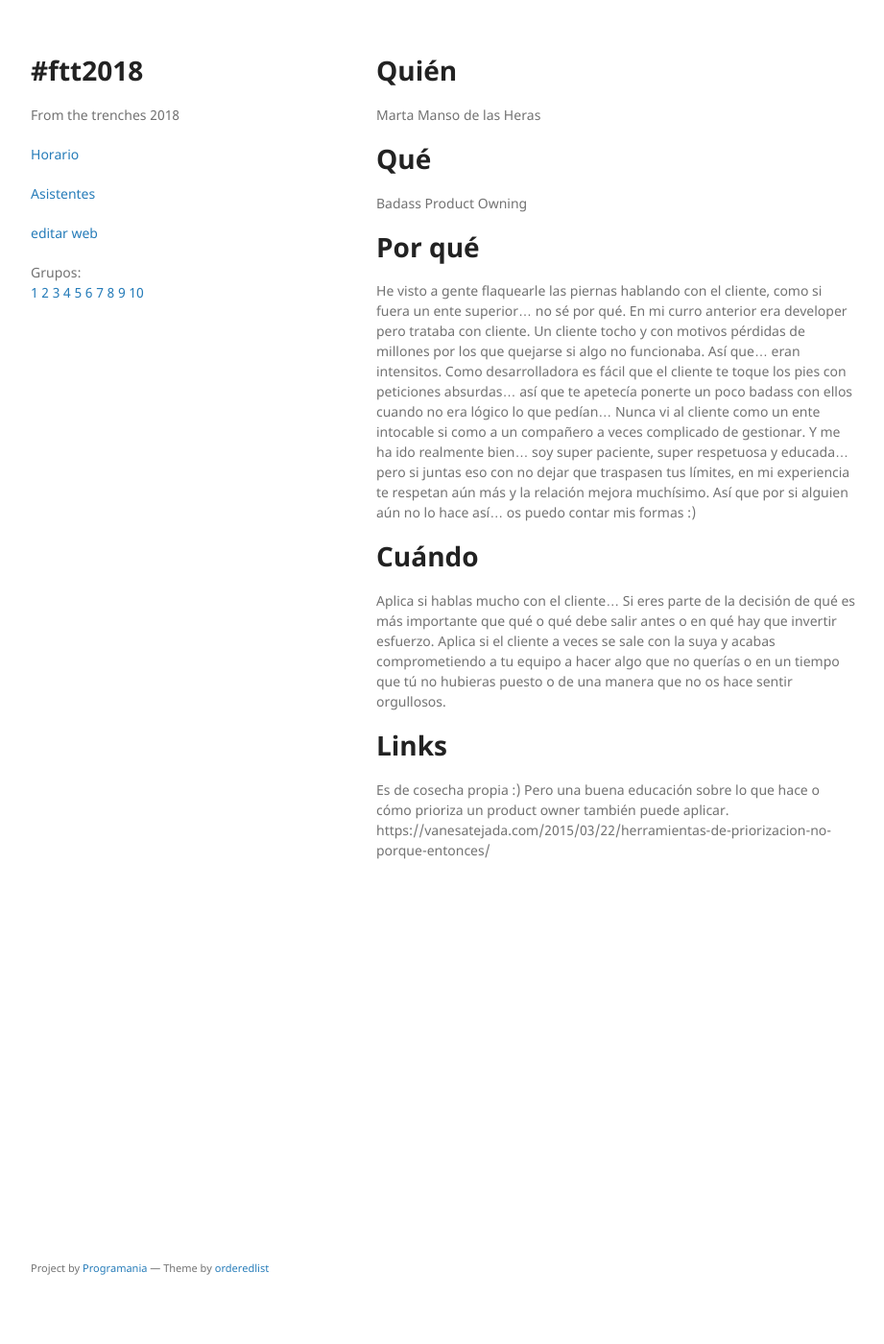
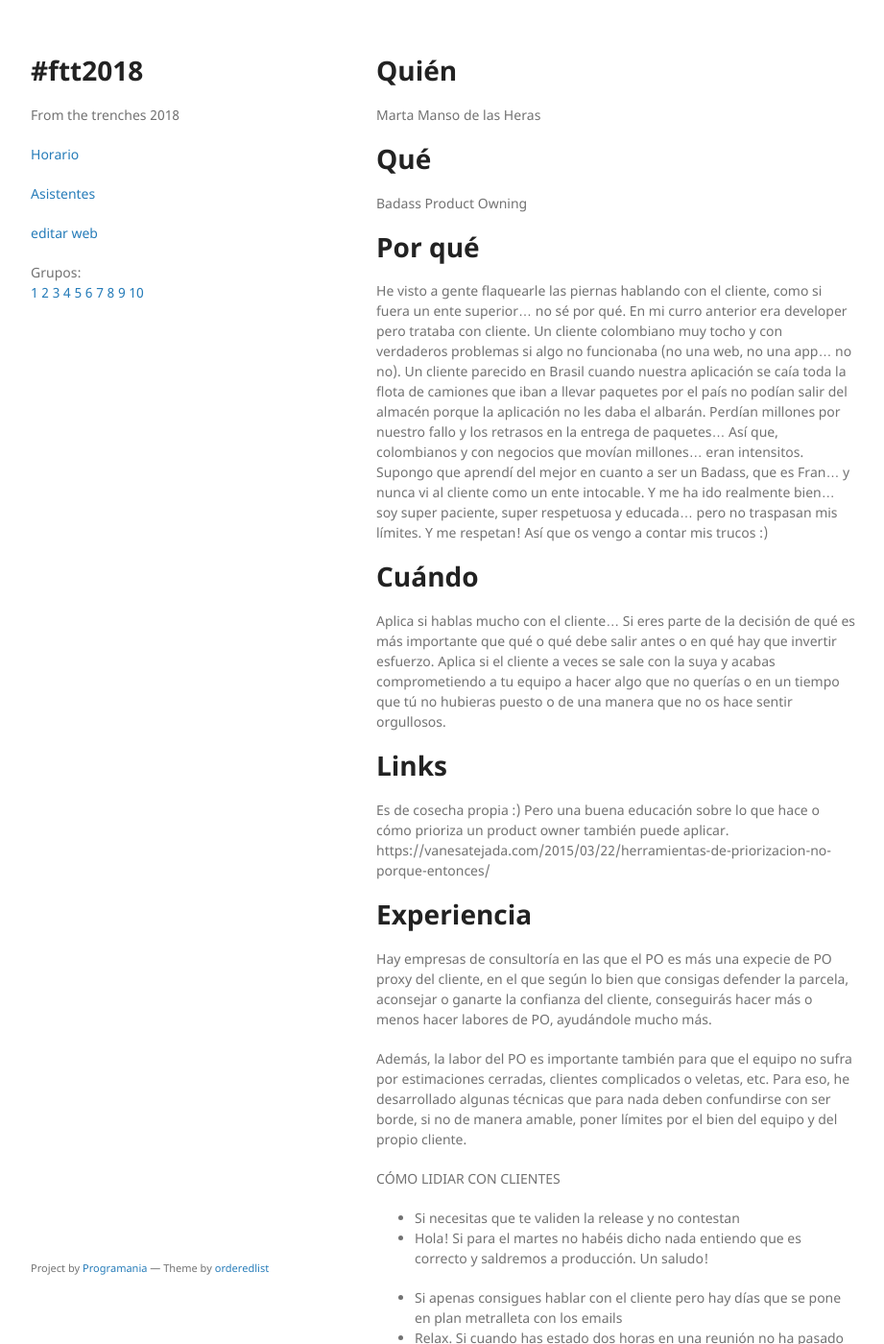
Before and after one commit to xala3pa/ftt2018, a Jekyll site: the page built from experiencias/6.md, in a window 1280 px wide and 1400 px high. Shown: the whole window at 96% size, without its empty margins (178-1099 px from the left). Built offline with Jekyll 4.4.1, drawn with Linux system fonts in a browser that asks for light colours; our own code applies the rules of GitHub Pages for plain Markdown files; some of the changed text lies outside the part shown.

Commit message:
Update 6.md

```diff
--- a/experiencias/6.md
+++ b/experiencias/6.md
@@ -5,7 +5,17 @@ Marta Manso de las Heras
 Badass Product Owning
 
 # Por qué
-He visto a gente flaquearle las piernas hablando con el cliente, como si fuera un ente superior… no sé por qué. En mi curro anterior era developer pero trataba con cliente. Un cliente tocho y con motivos pérdidas de millones por los que quejarse si algo no funcionaba. Así que… eran intensitos. Como desarrolladora es fácil que el cliente te toque los pies con peticiones absurdas... así que te apetecía ponerte un poco badass con ellos cuando no era lógico lo que pedían… Nunca vi al cliente como un ente intocable si como a un compañero a veces complicado de gestionar. Y me ha ido realmente bien… soy super paciente, super respetuosa y educada… pero si juntas eso con no dejar que traspasen tus límites, en mi experiencia te respetan aún más y la relación mejora muchísimo. Así que por si alguien aún no lo hace así... os puedo contar mis formas :)
+He visto a gente flaquearle las piernas hablando con el cliente, como si fuera un ente
+superior... no sé por qué. En mi curro anterior era developer pero trataba con cliente. Un
+cliente colombiano muy tocho y con verdaderos problemas si algo no funcionaba (no una
+web, no una app... no no). Un cliente parecido en Brasil cuando nuestra aplicación se caía
+toda la flota de camiones que iban a llevar paquetes por el país no podían salir del almacén
+porque la aplicación no les daba el albarán. Perdían millones por nuestro fallo y los retrasos
+en la entrega de paquetes... Así que, colombianos y con negocios que movían millones...
+eran intensitos. Supongo que aprendí del mejor en cuanto a ser un Badass, que es Fran... y
+nunca vi al cliente como un ente intocable. Y me ha ido realmente bien... soy super
+paciente, super respetuosa y educada... pero no traspasan mis límites. Y me respetan! Así
+que os vengo a contar mis trucos :)
 
 
 # Cuándo
@@ -13,3 +23,68 @@ Aplica si hablas mucho con el cliente... Si eres parte de la decisión de qué e
 
 # Links
 Es de cosecha propia :) Pero una buena educación sobre lo que hace o cómo prioriza un product owner también puede aplicar. https://vanesatejada.com/2015/03/22/herramientas-de-priorizacion-no-porque-entonces/
+
+# Experiencia
+Hay empresas de consultoría en las que el PO es más una expecie de PO proxy del cliente, en el que según lo bien que consigas defender la parcela, aconsejar o ganarte la confianza del cliente, conseguirás hacer más o menos hacer labores de PO, ayudándole mucho más.
+
+Además, la labor del PO es importante también para que el equipo no sufra por estimaciones cerradas, clientes complicados o veletas, etc. Para eso, he desarrollado algunas técnicas que para nada deben confundirse con ser borde, si no de manera amable, poner límites por el bien del equipo y del propio cliente.
+
+CÓMO LIDIAR CON CLIENTES
+- Si necesitas que te validen la release y no contestan
+- Hola! Si para el martes no habéis dicho nada entiendo que es correcto y
+saldremos a producción. Un saludo!
+
+- Si apenas consigues hablar con el cliente pero hay días que se pone en plan metralleta con
+los emails
+- Relax. Si cuando has estado dos horas en una reunión no ha pasado nada...
+qué puede pasar si esperas unas horas o al día siguiente para contestar?
+Hay que enseñarles a valorar nuestro tiempo
+
+- Cuando tienes un cliente insistente o difícil y piensas que lo vas a ablandar un poco
+si le regalas una funcionalidad para demostrar que... que nada
+- No regales nada. Creemos que regalando funcionalidades u horas extra nos
+van a querer más. ERROR. No hay nada que haga un cliente apreciarnos
+más que vernos poner límites
+
+- Si tienes que gestionar sus expectativas
+* hazlo por lo bajo y entrega de más
+* O al menos no lo hagas por lo alto y que todo el equipo esté sufriendo!
+* Es muy feo regalar algo que no es tuyo
+
+- Si te acaba de informar un error grave en producción y aprovecha para decirte “Ah
+por cierto... sobre eso que hablamos ayer...”
+- Perdona que te corte... ¿te parece que gestionemos lo de producción y
+hablamos mañana de eso?
+- Ah, sí sí, vale
+
+- Cuando te dice “Ay pues también podríamos poneeeer...”
+- Vale, ¿Qué sacamos a cambio?
+
+- Cuando le dices que no vas a empezar un desarrollo hasta que te entregue todo lo
+que te debe para el mismo y después lo empiezas porque te conviene y metes al
+equipo en una consecución de arranques y paradas
+- Pero WTF. No lo hagas! Y si lo tienes que hacer por el bien del proyecto
+(cuando se acerca un deadline y tenéis que quedar lo más dignos posibles)
+¡Que el equipo te de el okay primero!
+
+- Cuando alguien le ha prometido una fecha y no vais a llegar por culpa del cliente
+- Escribes un email y dices “Hola, os pedimos tener las cosas para ayer y no
+llegaron, así que la fecha de salida se retrasa. Os daremos nueva fecha
+cuando tengamos todo”
+
+- Cuando es el equipo el que no va a llegar a algo
+* Si tienes al cliente metido todas las semanas sabiendo lo que hacéis, es
+difícil que se lo tome muy mal
+* Si pasa, no metáis a presión y con horas extra lo que falta... Manejad el
+alcance, elegid lo esencial y dejar los detalles para más tarde
+
+- Cuando hablas con tu cliente y muy bien pero luego parece que habéis estado en
+reuniones diferentes
+- Recoge lo más importante en un email y mándaselo como notas de la
+reunión
+
+- Cuando añades la primera funcionalidad que no estaba en el presupuesto
+* Negocia con él qué cosa de tamaño parecido se saca, y después déjalo por
+escrito en un email
+* Si tienes suerte y hay confianza... tras un par de veces de hacer eso igual ya
+no hace falta. Pero de primeras hazlo
```
